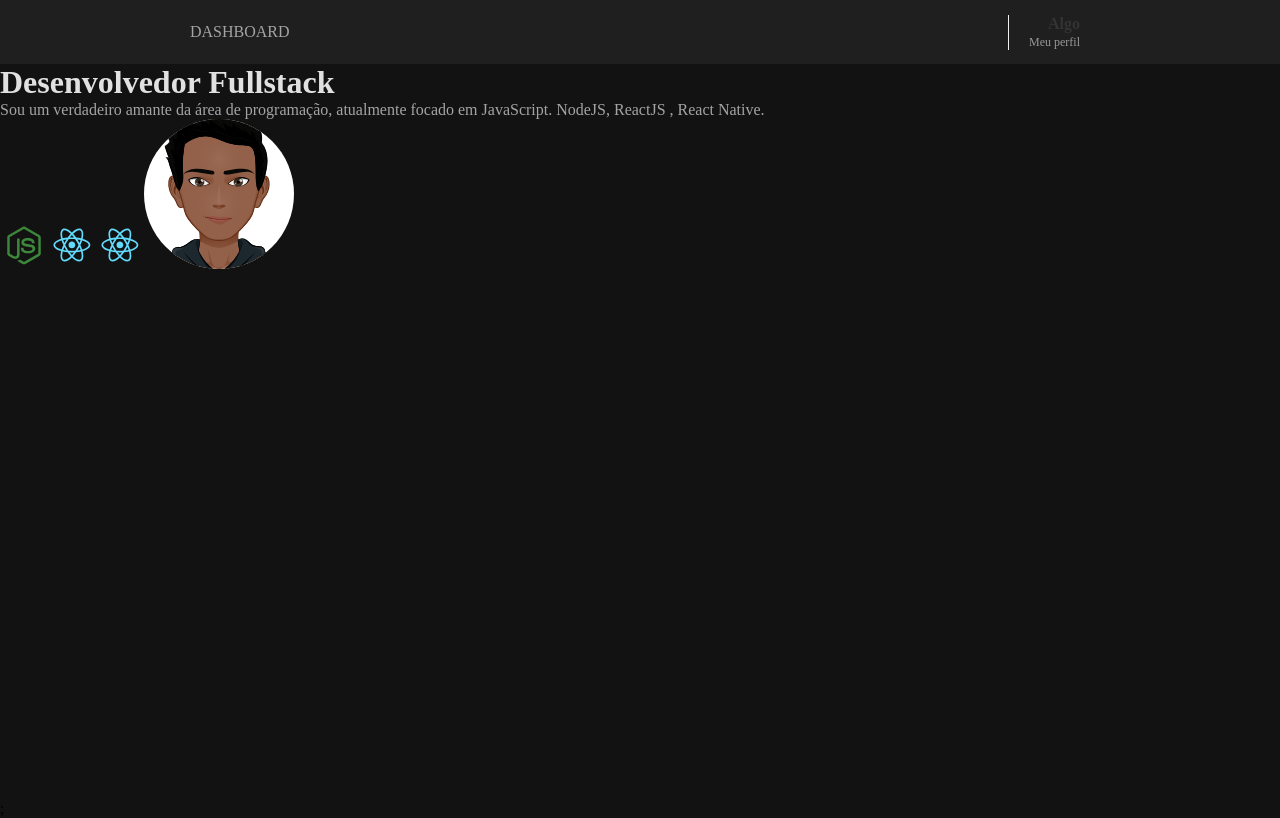
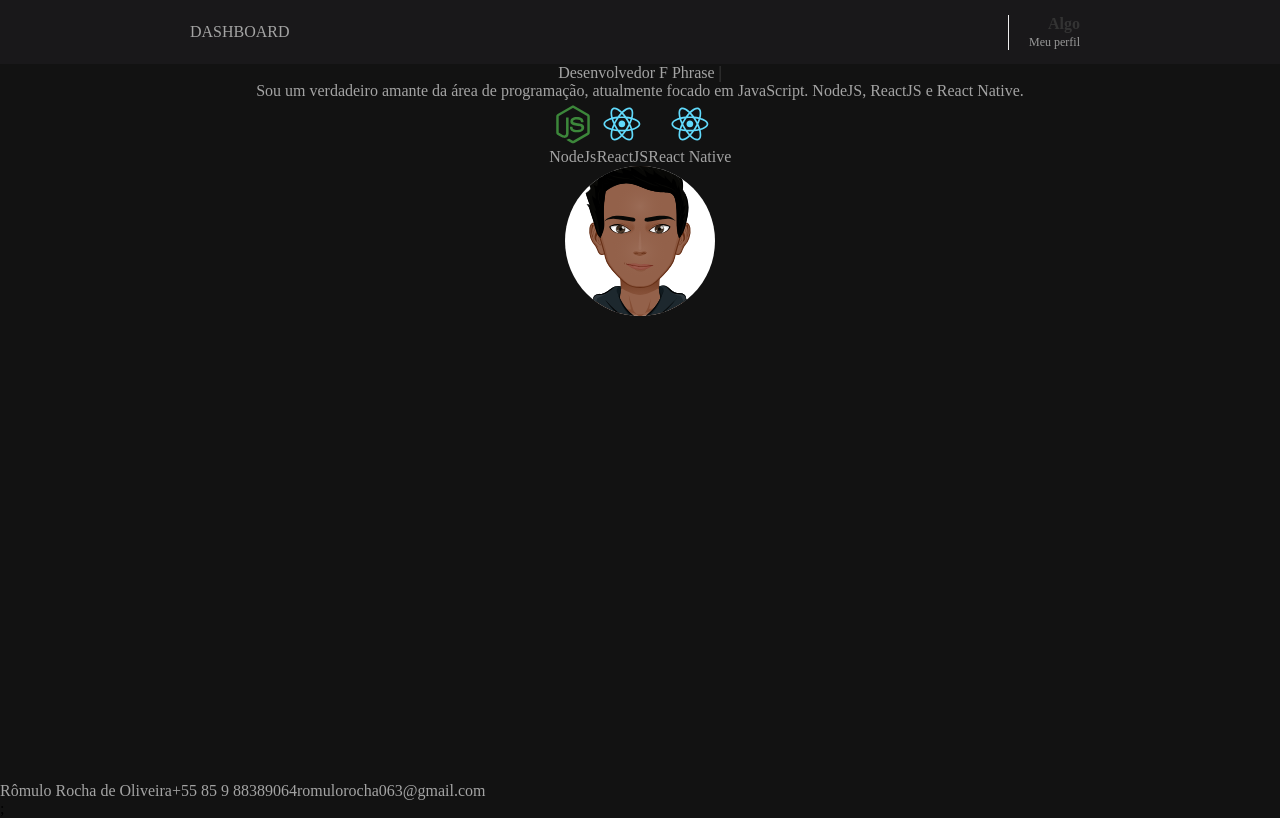
Before and after one commit to romulo94/home, a React (Create React App) app: page / in a window 1280 px wide. Built offline with nearby package versions, Linux system fonts and the light colour scheme.

Commit message:
component for stack logos

```diff
--- a/public/index.html
+++ b/public/index.html
@@ -11,33 +11,19 @@
     />
     <link rel="apple-touch-icon" href="logo192.png" />
     <!--
-      manifest.json provides metadata used when your web app is installed on a
-      user's mobile device or desktop. See https://developers.google.com/web/fundamentals/web-app-manifest/
+
     -->
     <link rel="manifest" href="%PUBLIC_URL%/manifest.json" />
     <!--
-      Notice the use of %PUBLIC_URL% in the tags above.
-      It will be replaced with the URL of the `public` folder during the build.
-      Only files inside the `public` folder can be referenced from the HTML.
 
-      Unlike "/favicon.ico" or "favicon.ico", "%PUBLIC_URL%/favicon.ico" will
-      work correctly both with client-side routing and a non-root public URL.
-      Learn how to configure a non-root public URL by running `npm run build`.
     -->
-    <title>React App</title>
+    <title>Rômulo Rocha</title>
   </head>
   <body>
     <noscript>You need to enable JavaScript to run this app.</noscript>
     <div id="root"></div>
     <!--
-      This HTML file is a template.
-      If you open it directly in the browser, you will see an empty page.
 
-      You can add webfonts, meta tags, or analytics to this file.
-      The build step will place the bundled scripts into the <body> tag.
-
-      To begin the development, run `npm start` or `yarn start`.
-      To create a production bundle, use `npm run build` or `yarn build`.
     -->
   </body>
 </html>
--- a/src/components/Footer/index.js
+++ b/src/components/Footer/index.js
@@ -0,0 +1,13 @@
+import React from 'react';
+
+import { Container } from './styles';
+
+export default function Footer() {
+  return (
+    <Container>
+      <span>Rômulo Rocha de Oliveira</span>
+      <span>+55 85 9 88389064</span>
+      <span>romulorocha063@gmail.com</span>
+    </Container>
+  );
+}
--- /dev/null
+++ b/src/components/Footer/styles.js
@@ -0,0 +1,7 @@
+import styled from 'styled-components';
+
+export const Container = styled.div`
+  position: absolute;
+  bottom: 0px;
+  width: 100%;
+`;
--- a/src/components/Header/styles.js
+++ b/src/components/Header/styles.js
@@ -2,7 +2,7 @@ import styled from 'styled-components';
 
 export const Container = styled.div`
   padding: 0 30px;
-  background: #1f1f1f;
+  background: #19181a;
 `;
 
 export const Content = styled.div`
--- /dev/null
+++ b/src/components/ImageStack/index.js
@@ -0,0 +1,12 @@
+import React from 'react';
+
+import { Container } from './styles';
+
+export default function ImageStack({ icon: Image, text, ...rest }) {
+  return (
+    <Container>
+      <Image {...rest} />
+      <span>{text}</span>
+    </Container>
+  );
+}
--- /dev/null
+++ b/src/components/ImageStack/styles.js
@@ -0,0 +1,7 @@
+import styled from 'styled-components';
+
+export const Container = styled.div`
+  display: flex;
+  flex-direction: column;
+  align-items: center;
+`;
--- a/src/pages/Main/index.js
+++ b/src/pages/Main/index.js
@@ -1,23 +1,42 @@
 import React from 'react';
 import { DiNodejsSmall, DiReact } from 'react-icons/di';
+import 'react-typist/dist/Typist.css';
+import Typist from 'react-typist';
 import avatar from '~/assets/avatar.svg';
-
-import { Container, Avatar } from './styles';
+import ImageStack from '~/components/ImageStack';
+import { Container, Avatar, Stack } from './styles';
 
 export default function Main() {
   return (
-    <>
-      <div>
-        <h1>Desenvolvedor Fullstack</h1>
-        <p>
-          Sou um verdadeiro amante da área de programação, atualmente focado em
-          JavaScript. NodeJS, ReactJS , React Native.
-        </p>
-        <DiNodejsSmall size={48} color="#3c873a" />
+    <Container>
+      <Typist avgTypingDelay={50}>
+        <span>Desenvolvedor Fullstack</span>
+        <Typist.Backspace count={8} delay={500} />
+        <span> Phrase </span>
+      </Typist>
+      <p>
+        Sou um verdadeiro amante da área de programação, atualmente focado em
+        JavaScript. NodeJS, ReactJS e React Native.
+      </p>
+      <Stack>
+        <ImageStack
+          icon={DiNodejsSmall}
+          text="NodeJs"
+          color="#3c873a"
+          size={48}
+        />
+        <ImageStack icon={DiReact} text="ReactJS" color="#61dafb" size={48} />
+        <ImageStack
+          icon={DiReact}
+          text="React Native"
+          color="#61dafb"
+          size={48}
+        />
+        {/* <DiNodejsSmall size={48} color="#3c873a" />
         <DiReact size={48} color="#61dafb" />
-        <DiReact size={48} color="#61dafb" />
-        <Avatar src={avatar} alt="avatar" size={150} />
-      </div>
-    </>
+        <DiReact size={48} color="#61dafb" /> */}
+      </Stack>
+      <Avatar src={avatar} alt="avatar" size={150} />
+    </Container>
   );
 }
--- a/src/pages/Main/styles.js
+++ b/src/pages/Main/styles.js
@@ -1,9 +1,17 @@
 import styled from 'styled-components';
 
-export const Container = styled.div``;
+export const Container = styled.div`
+  display: flex;
+  flex-direction: column;
+  align-items: center;
+`;
 
 export const Avatar = styled.img`
   border-radius: 50%;
   width: ${props => `${props.size}px`};
   height: ${props => `${props.size}px`};
 `;
+
+export const Stack = styled.div`
+  display: flex;
+`;
--- a/src/pages/_layouts/default/index.js
+++ b/src/pages/_layouts/default/index.js
@@ -2,6 +2,7 @@ import React from 'react';
 import PropTypes from 'prop-types';
 
 import Header from '~/components/Header';
+import Footer from '~/components/Footer';
 
 import { Wrapper } from './styles';
 
@@ -10,6 +11,7 @@ export default function DefaultLayout({ children }) {
     <Wrapper>
       <Header />
       {children}
+      <Footer />
     </Wrapper>
   );
 }
```
Also changed, not shown: public/logo192.png (deleted), public/logo512.png (deleted).
